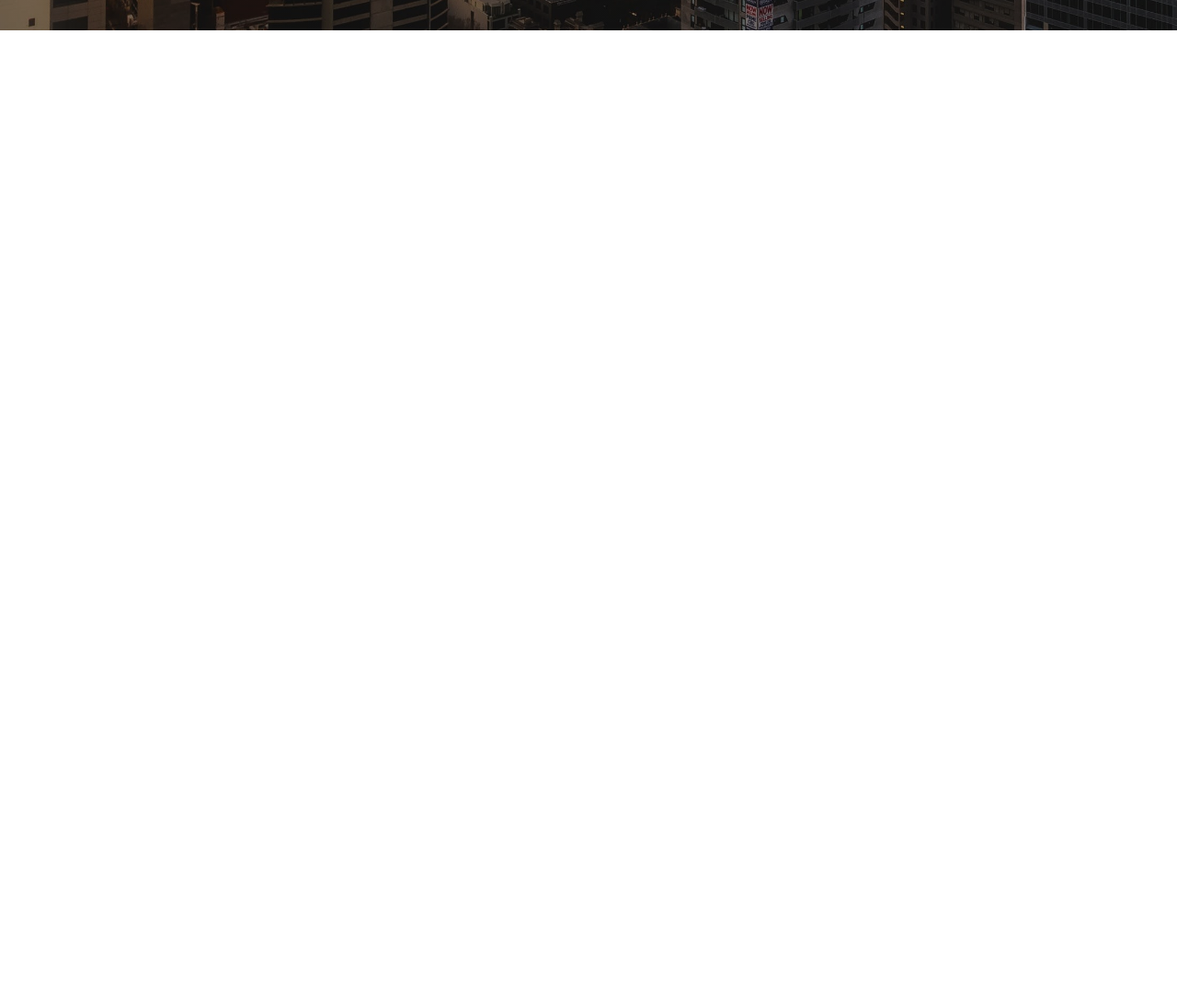
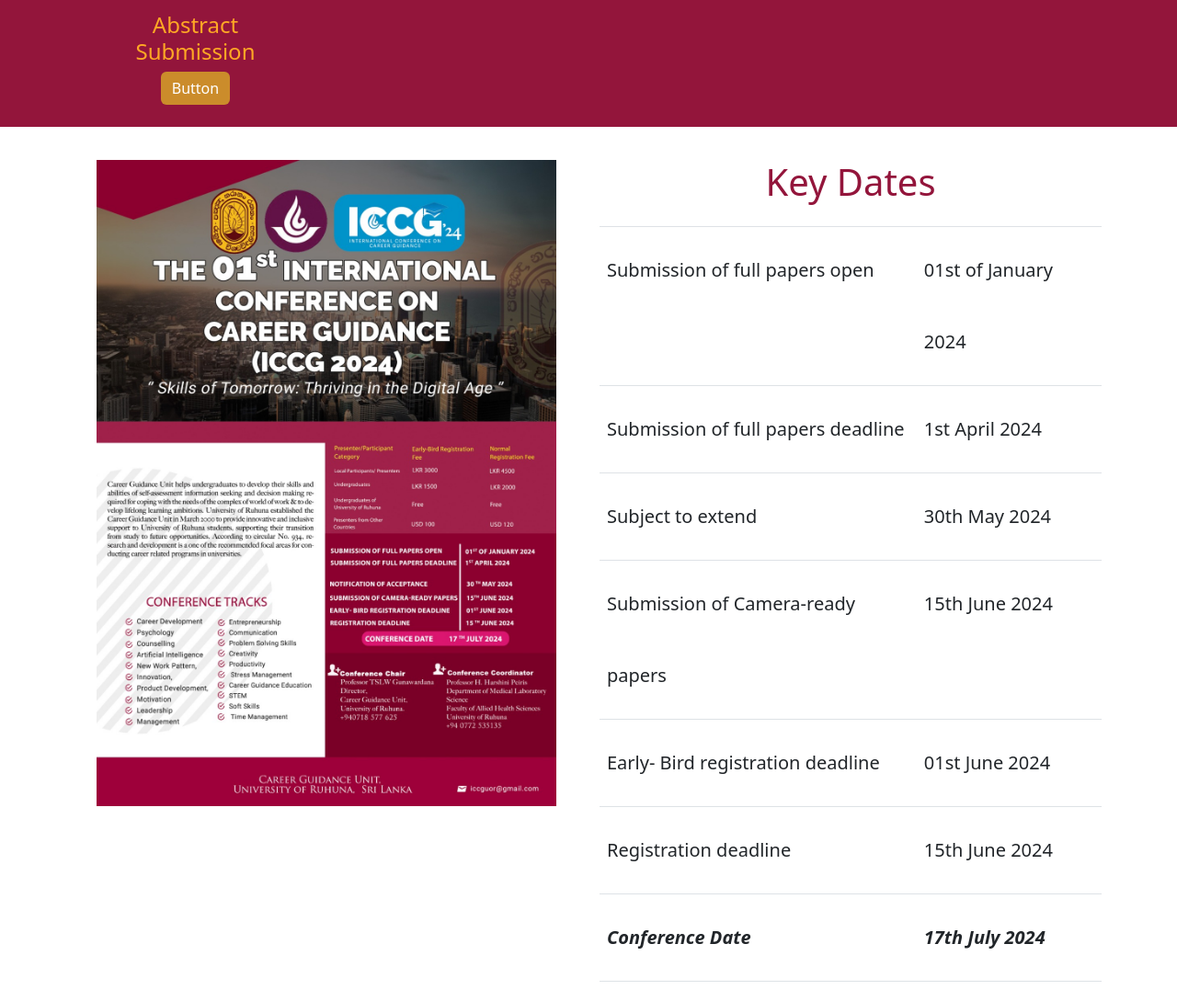
Before and after one commit to dinethsiriwardana/ICCG24, a plain HTML site: page index.html in a window 1280 px wide. Shown: the part 767-1856 px from the top of the page at 92% size. Before the commit the page ends 800 px from the top, so only its background shows below. Drawn offline with Linux system fonts and the light colour scheme; a web font is replaced by a local one.

Commit message:
Update the UI

```diff
--- a/index.html
+++ b/index.html
@@ -1,5 +1,5 @@
 <!DOCTYPE html>
-<html data-bs-theme="light" lang="en" style="height: 100%;">
+<html data-bs-theme="light" lang="en">
 
 <head>
     <meta charset="utf-8">
@@ -14,8 +14,9 @@
     <link rel="stylesheet" href="assets/css/Navbar-Centered-Brand-icons.css">
 </head>
 
-<body class="d-flex d-xl-flex flex-column" style="height: 100%;background: linear-gradient(-60deg, rgba(0,0,0,0.4), rgba(0,0,0,0.5) 98%), url(&quot;assets/img/pexels-pixabay-302769.jpg&quot;) no-repeat;background-size: auto, cover;">
-    <nav class="navbar navbar-expand-md" style="background: rgba(255,255,255,0);margin: 15px;">
+<body class="d-flex d-xl-flex flex-column">
+    <div style="background: linear-gradient(rgba(0,0,0,0.39) 0%, rgba(0,0,0,0.77)), url(&quot;assets/img/pexels-pixabay-302769.jpg&quot;);height: 675.781px;">
+        <nav class="navbar navbar-expand-md" style="background: rgb(147,21,59);">
             <div class="container-fluid"><a class="navbar-brand" href="#" style="font-size: 52px;color: rgb(255,255,255);">ICCG<sub>24</sub></a><button data-bs-toggle="collapse" class="navbar-toggler" data-bs-target="#navcol-1"><span class="visually-hidden">Toggle navigation</span><span class="navbar-toggler-icon"></span></button>
                 <div class="collapse navbar-collapse d-xxl-flex justify-content-xxl-end" id="navcol-1">
                     <ul class="navbar-nav">
@@ -27,7 +28,7 @@
                 </div>
             </div>
         </nav>
-    <div class="d-xxl-flex flex-column justify-content-xxl-center align-items-xxl-center" style="margin-top: 12%;">
+        <div class="d-xxl-flex flex-column justify-content-xxl-center align-items-xxl-center" style="margin-top: 25px;">
             <div class="container text-center">
                 <div class="row">
                     <div class="col-md-4 text-end d-xxl-flex justify-content-xxl-end align-items-xxl-center">
@@ -54,6 +55,77 @@
                 </div>
             </div>
         </div>
+    </div>
+    <div style="background: #93153b;padding: 24px;">
+        <div class="container">
+            <div class="row">
+                <div class="col">
+                    <div class="text-center d-flex flex-column align-items-center align-items-xl-center">
+                        <div class="bs-icon-lg bs-icon-rounded bs-icon-primary d-flex flex-shrink-0 justify-content-center align-items-center d-inline-block mb-3 bs-icon lg" style="background: #cb8c2b;"><svg xmlns="http://www.w3.org/2000/svg" width="1em" height="1em" fill="currentColor" viewBox="0 0 16 16" class="bi bi-upload">
+                                <path d="M.5 9.9a.5.5 0 0 1 .5.5v2.5a1 1 0 0 0 1 1h12a1 1 0 0 0 1-1v-2.5a.5.5 0 0 1 1 0v2.5a2 2 0 0 1-2 2H2a2 2 0 0 1-2-2v-2.5a.5.5 0 0 1 .5-.5z"></path>
+                                <path d="M7.646 1.146a.5.5 0 0 1 .708 0l3 3a.5.5 0 0 1-.708.708L8.5 2.707V11.5a.5.5 0 0 1-1 0V2.707L5.354 4.854a.5.5 0 1 1-.708-.708l3-3z"></path>
+                            </svg></div>
+                        <div class="px-3">
+                            <h4 style="color: #ffa825;">Abstract Submission</h4><button class="btn btn-primary" type="button" style="background: #cb8c2b;border-style: none;">Button</button>
+                        </div>
+                    </div>
+                </div>
+                <div class="col"></div>
+                <div class="col"></div>
+                <div class="col"></div>
+            </div>
+        </div>
+    </div>
+    <div style="margin: 36px;">
+        <div class="container">
+            <div class="row">
+                <div class="col-md-6 text-center"><img src="assets/img/Flyer%20-%20ICCG.jpg" width="500px"></div>
+                <div class="col-md-6">
+                    <h1 style="text-align: center;color: #93153b;">Key Dates</h1>
+                    <div class="table-responsive d-xxl-flex align-items-xxl-center" style="font-size: 20px;">
+                        <table class="table">
+                            <thead>
+                                <tr>
+                                    <th></th>
+                                    <th></th>
+                                </tr>
+                            </thead>
+                            <tbody>
+                                <tr style="line-height: 78px;">
+                                    <td>Submission of full papers open</td>
+                                    <td>01st of January 2024</td>
+                                </tr>
+                                <tr style="line-height: 78px;">
+                                    <td>Submission of full papers deadline</td>
+                                    <td>1st April 2024</td>
+                                </tr>
+                                <tr style="line-height: 78px;">
+                                    <td>Subject to extend</td>
+                                    <td>30th May 2024</td>
+                                </tr>
+                                <tr style="line-height: 78px;">
+                                    <td>Submission of Camera-ready papers</td>
+                                    <td>15th June 2024</td>
+                                </tr>
+                                <tr style="line-height: 78px;">
+                                    <td>Early- Bird registration deadline</td>
+                                    <td>01st June 2024</td>
+                                </tr>
+                                <tr style="line-height: 78px;">
+                                    <td>Registration deadline</td>
+                                    <td>15th June 2024</td>
+                                </tr>
+                                <tr style="line-height: 78px;">
+                                    <td><strong><em>Conference Date</em></strong></td>
+                                    <td><strong><em>17th July 2024</em></strong></td>
+                                </tr>
+                            </tbody>
+                        </table>
+                    </div>
+                </div>
+            </div>
+        </div>
+    </div>
     <script src="assets/bootstrap/js/bootstrap.min.js"></script>
     <script src="assets/js/Navbar---Apple-navbar---apple.js"></script>
 </body>
```
Also changed, not shown: registration.html (+1 -1 lines), assets/img/Flyer - ICCG.jpg (added). Lines whose indentation alone changed are shown as unchanged.
